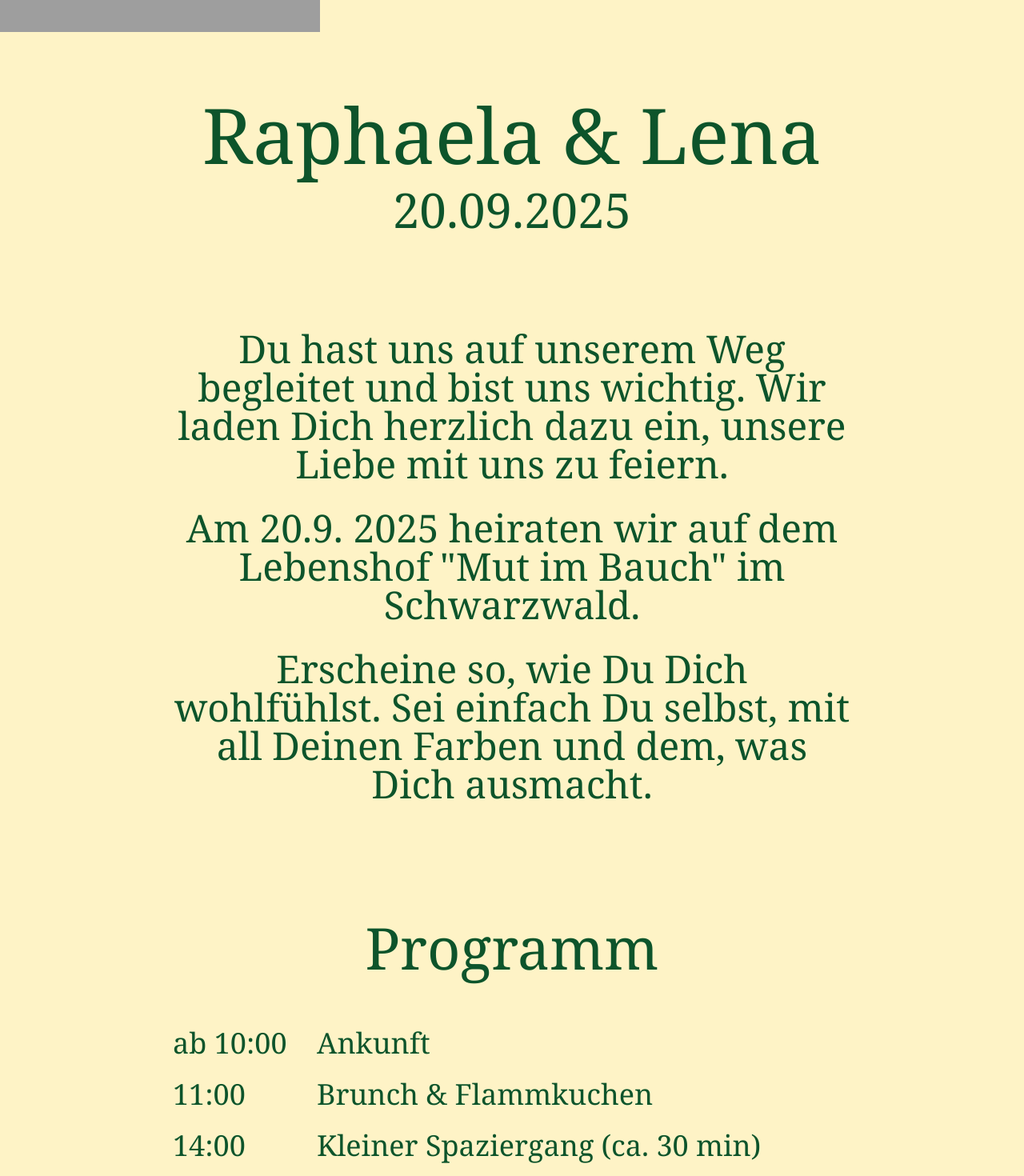
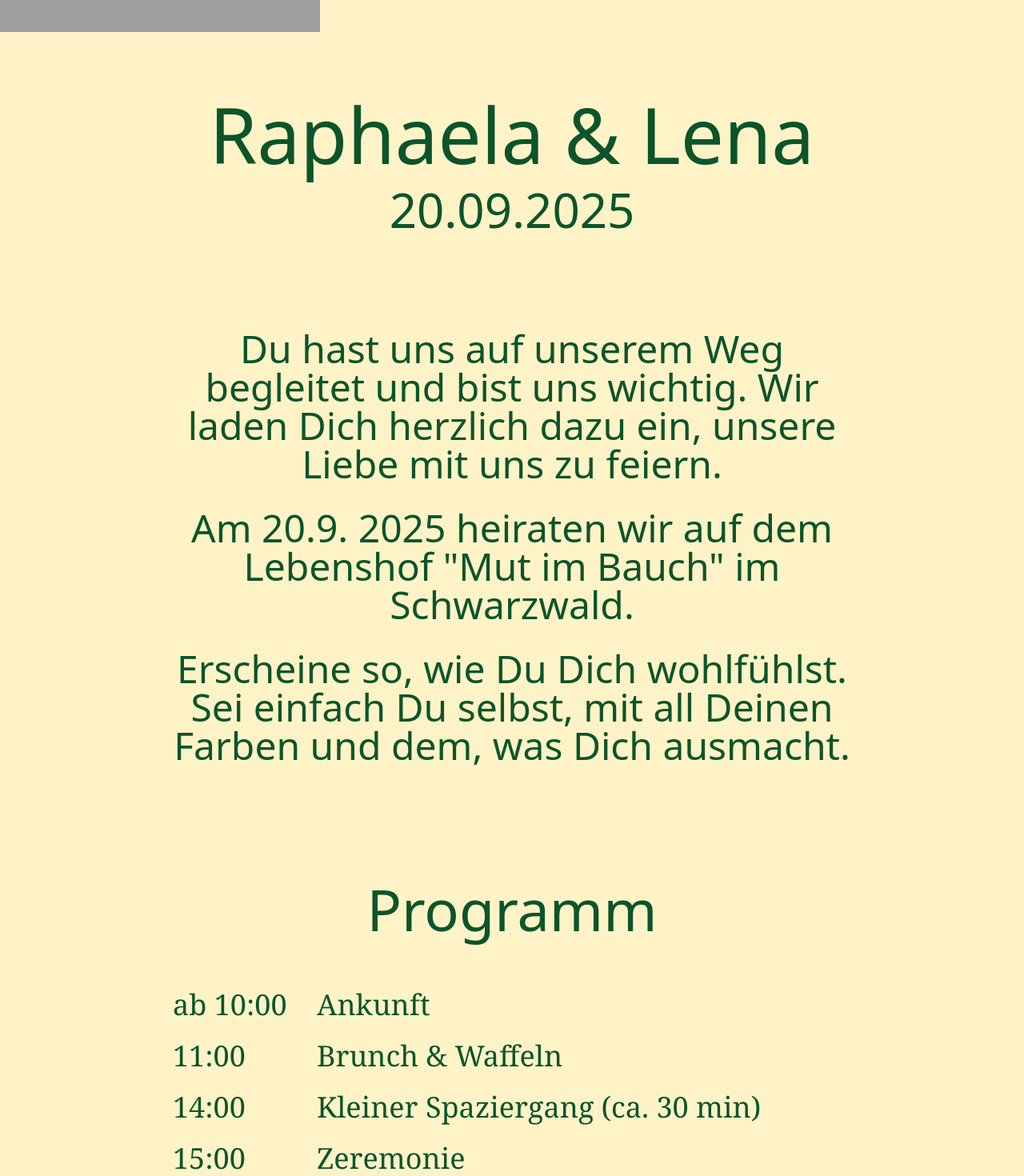
Before and after one commit to cloudlena/ela-lena-for.life, a SvelteKit app: page / in a window 1280 px wide. Shown: the part 260-1730 px from the top of the page at 80% size. Built offline with nearby package versions, Linux system fonts and the light colour scheme; grey boxes are pictures that could not be loaded.

Commit message:
Add new font

```diff
--- a/eslint.config.js
+++ b/eslint.config.js
@@ -1,15 +1,16 @@
 import prettier from 'eslint-config-prettier';
+import { fileURLToPath } from 'node:url';
 import { includeIgnoreFile } from '@eslint/compat';
 import js from '@eslint/js';
 import svelte from 'eslint-plugin-svelte';
+import { defineConfig } from 'eslint/config';
 import globals from 'globals';
-import { fileURLToPath } from 'node:url';
 import ts from 'typescript-eslint';
 import svelteConfig from './svelte.config.js';
 
 const gitignorePath = fileURLToPath(new URL('./.gitignore', import.meta.url));
 
-export default ts.config(
+export default defineConfig(
 	includeIgnoreFile(gitignorePath),
 	js.configs.recommended,
 	...ts.configs.recommended,
@@ -23,7 +24,8 @@ export default ts.config(
 		rules: {
 			// typescript-eslint strongly recommend that you do not use the no-undef lint rule on TypeScript projects.
 			// see: https://typescript-eslint.io/troubleshooting/faqs/eslint/#i-get-errors-from-the-no-undef-rule-about-global-variables-not-being-defined-even-though-there-are-no-typescript-errors
-			'no-undef': 'off'
+			'no-undef': 'off',
+			'svelte/no-navigation-without-resolve': 'off'
 		}
 	},
 	{
--- a/src/app.css
+++ b/src/app.css
@@ -2,8 +2,21 @@
 @import '@fontsource/great-vibes';
 
 :root {
-	--font-serif: 'Great Vibes', ui-serif, Georgia, Cambria, 'Times New Roman', Times, serif;
+	--font-sans:
+		'Great Vibes', ui-sans-serif, system-ui, sans-serif, 'Apple Color Emoji', 'Segoe UI Emoji',
+		'Segoe UI Symbol', 'Noto Color Emoji';
 	--color-text: var(--color-green-900);
 	font-family: var(--font-serif);
 	color: var(--color-text);
 }
+
+h1,
+h2,
+h3,
+h4,
+h5,
+h6,
+.button,
+.tagline {
+	font-family: var(--font-sans);
+}
--- a/src/routes/+page.svelte
+++ b/src/routes/+page.svelte
@@ -8,12 +8,12 @@
 <img src={hero} alt="Ela, Lena und Rika" class="mb-20" />
 
 <div class="mx-auto max-w-4xl">
-	<div class="mb-24 text-center">
+	<header class="mb-24 text-center">
 		<h1 class="mb-4 text-5xl md:text-8xl">Raphaela & Lena</h1>
-		<p class="text-3xl md:text-6xl">20.09.2025</p>
-	</div>
+		<p class="tagline text-3xl md:text-6xl">20.09.2025</p>
+	</header>
 
-	<div class="mb-24 p-6 text-center text-3xl md:text-5xl">
+	<div class="tagline mb-24 p-6 text-center text-3xl md:text-5xl">
 		<p class="mb-8">
 			Du hast uns auf unserem Weg begleitet und bist uns wichtig. Wir laden Dich herzlich dazu ein,
 			unsere Liebe mit uns zu feiern.
--- a/src/routes/FAQ.svelte
+++ b/src/routes/FAQ.svelte
@@ -78,7 +78,7 @@
 	}
 </script>
 
-<div class="mb-24 p-6 text-center text-2xl md:text-3xl">
+<div class="mb-24 p-6 text-center text-2xl">
 	<h2 class="mb-10 text-4xl md:text-7xl">Häufige Fragen</h2>
 	<div class="mb-2 overflow-hidden">
 		{#each items as item, i (item.question)}
--- a/src/routes/Schedule.svelte
+++ b/src/routes/Schedule.svelte
@@ -3,26 +3,20 @@
 	<div class="grid w-full grid-cols-[5em_auto] gap-y-6 text-left">
 		<div>ab 10:00</div>
 		<div>Ankunft</div>
-		<!-- Taxiservice? -->
 
 		<div>11:00</div>
-		<div>Brunch & Flammkuchen</div>
-		<!-- Roggen Sauerteig, Züpfe und Croissants. süss und herzhaft stickers "Recommended by Ela/Lena" -->
+		<div>Brunch & Waffeln</div>
 
 		<div>14:00</div>
 		<div>Kleiner Spaziergang (ca. 30 min)</div>
-		<!-- 30min-45min -->
 
 		<div>15:00</div>
 		<div>Zeremonie</div>
-		<!-- 30min. Selfmoderated? -->
 
 		<div>16:00</div>
 		<div>Kaffee und Kuchen</div>
-		<!-- Kleinere Torte und Kuchenbuffet -->
 
 		<div>ab 18:00</div>
-		<div>Suppe, warmer Apfelsaft und Spiele</div>
-		<!-- Kürzere, soziale Brettspiele -->
+		<div>Flammkuchen, warmer Apfelsaft und Spiele</div>
 	</div>
 </div>
--- a/src/routes/danke/+page.svelte
+++ b/src/routes/danke/+page.svelte
@@ -9,9 +9,9 @@
 </script>
 
 <div class="mx-auto max-w-4xl">
-	<div class="mt-12 mb-24 text-center">
+	<header class="mt-12 mb-24 text-center">
 		<h1 class="mb-4 text-4xl md:text-6xl">Vielen Dank!</h1>
-	</div>
+	</header>
 
 	<div class="mb-24 p-6 text-center text-2xl md:text-3xl">
 		Bitte benutze Twint oder überweise den gewünschten Betrag mit dem an:<br /><br />
--- a/src/routes/geschenke/+page.svelte
+++ b/src/routes/geschenke/+page.svelte
@@ -65,12 +65,12 @@
 </script>
 
 <div class="mx-auto max-w-4xl">
-	<div class="mt-12 mb-24 px-4 text-center">
+	<header class="mt-12 mb-24 px-4 text-center">
 		<h1 class="mb-4 text-4xl md:text-6xl">Geschenke</h1>
-		<p class="text-2xl md:text-4xl">
+		<p class="tagline text-2xl md:text-4xl">
 			Diese Sachen wünschen wir uns schon lange. Gerne könnt ihr uns einen Anteil daran schenken.
 		</p>
-	</div>
+	</header>
 
 	<div class="mb-24 grid gap-6 p-6 text-center text-3xl md:grid-cols-3 md:text-5xl">
 		{#each gifts as gift (gift.name)}
@@ -82,7 +82,7 @@
 				</div>
 				<div class="flex px-6 pb-2">
 					<a
-						class="mr-2 mb-2 inline-block w-full rounded-full bg-green-900 px-3 py-1 text-sm font-semibold text-white hover:bg-green-700"
+						class="button mr-2 mb-2 inline-block w-full rounded-full bg-green-900 px-3 py-1 text-sm font-semibold text-white hover:bg-green-700"
 						href="/danke?gift={gift.name}"
 						target="_blank"
 						rel="noopener noreferrer">Anteil Schenken</a
--- a/src/routes/uebernachtung/+page.svelte
+++ b/src/routes/uebernachtung/+page.svelte
@@ -206,10 +206,10 @@
 </script>
 
 <div class="mx-auto max-w-4xl">
-	<div class="mt-12 mb-24 text-center">
+	<header class="mt-12 mb-24 text-center">
 		<h1 class="mb-4 text-4xl md:text-6xl">Übernachtungsmöglichkeiten</h1>
-		<p class="text-3xl md:text-5xl">in der Umgebung</p>
-	</div>
+		<p class="tagline text-3xl md:text-5xl">in der Umgebung</p>
+	</header>
 
 	<div class="mb-16 h-80 px-6 md:h-[648px]">
 		<Map markers={stays} />
@@ -231,13 +231,13 @@
 				</div>
 				<div class="flex px-6 py-2">
 					<a
-						class="mr-2 mb-2 inline-block w-full rounded-full bg-green-900 px-3 py-1 text-sm font-semibold text-white hover:bg-green-700"
+						class="button mr-2 mb-2 inline-block w-full rounded-full bg-green-900 px-3 py-1 text-sm font-semibold text-white hover:bg-green-700"
 						href={stay.link}
 						target="_blank"
 						rel="noopener noreferrer">Website</a
 					>
 					<a
-						class="mr-2 mb-2 inline-block w-full rounded-full bg-green-900 px-3 py-1 text-sm font-semibold text-white hover:bg-green-700"
+						class="button mr-2 mb-2 inline-block w-full rounded-full bg-green-900 px-3 py-1 text-sm font-semibold text-white hover:bg-green-700"
 						href="https://maps.app.goo.gl/{stay.googleMapsID}"
 						target="_blank"
 						rel="noopener noreferrer">Google Maps</a
--- a/tsconfig.json
+++ b/tsconfig.json
@@ -1,6 +1,7 @@
 {
 	"extends": "./.svelte-kit/tsconfig.json",
 	"compilerOptions": {
+		"allowImportingTsExtensions": true,
 		"allowJs": true,
 		"checkJs": true,
 		"esModuleInterop": true,
```
Also changed, not shown: package.json (+21 -20 lines), 1 other file (tests, documents, lock files or other folders).
